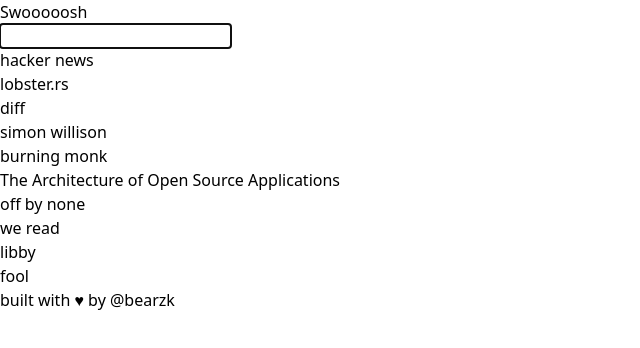
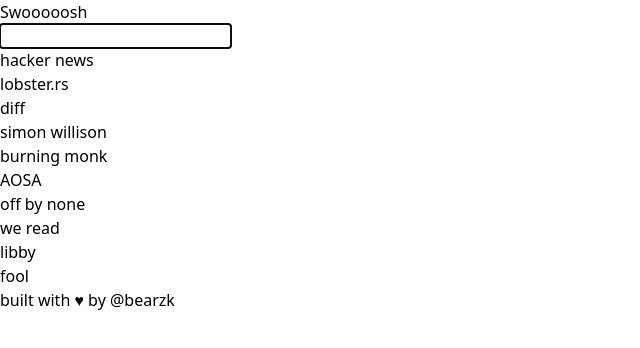
Before and after one commit to bearzk/swooooosh, a Svelte app: page / in a window 1280 px wide. Shown: the top 348 px of the page, without its empty margins (0-640 px from the left). Built offline with nearby package versions, Linux system fonts and the light colour scheme.

Commit message:
Update 1 title, shorter

```diff
--- a/config.js
+++ b/config.js
@@ -34,7 +34,7 @@
   },
   {
     url: "https://aosabook.org/en/index.html",
-    name: "The Architecture of Open Source Applications",
+    name: "AOSA",
     keyword: "aosa",
     category: ["book", "architecture"],
   },
```
